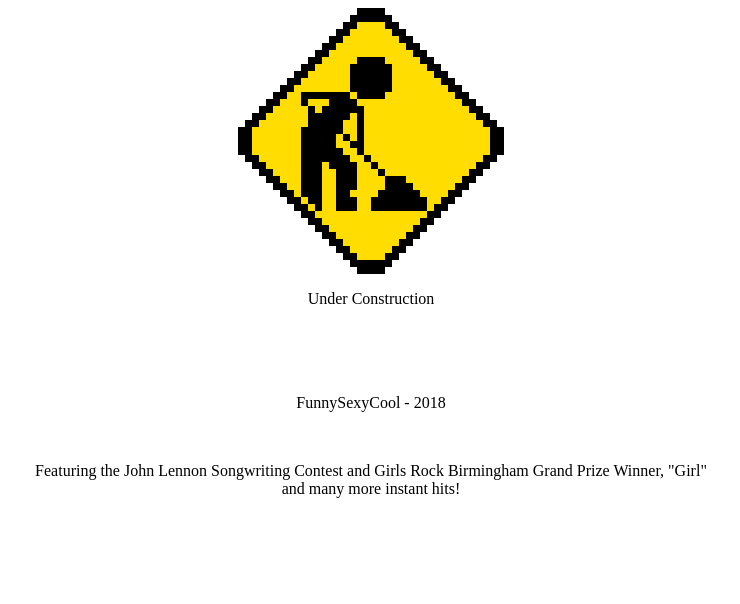
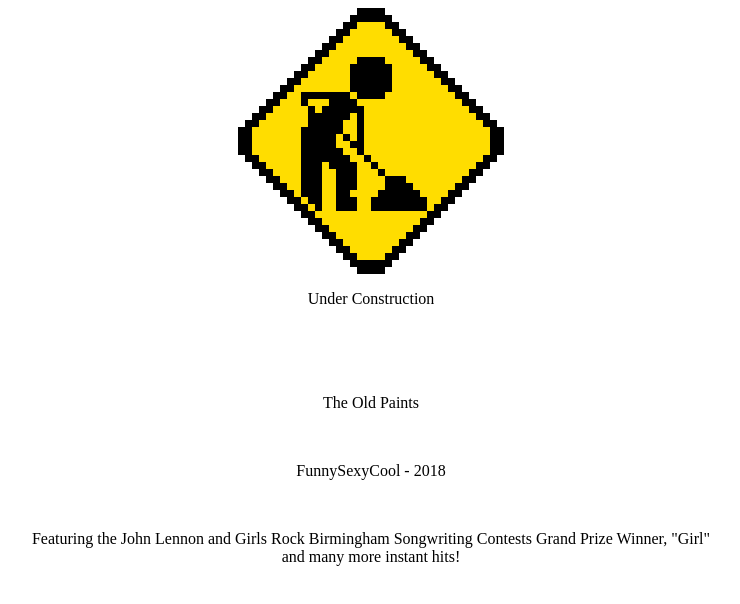
Before and after one commit to TheOldPaints/theoldpaints.github.io, a plain HTML site: page index.html in a window 1280 px wide. Shown: the whole page, without its empty margins (269-1009 px from the left). Drawn offline with Linux system fonts and the light colour scheme.

Commit message:
Update index.html

```diff
--- a/index.html
+++ b/index.html
@@ -2,7 +2,8 @@
 <center>
   <img src="img/under-construction.gif" />
   <p>Under Construction</p></br></br></br>
+<p>The Old Paints</p></br>
 <p>FunnySexyCool - 2018</p> </br>
-<p>Featuring the John Lennon Songwriting Contest and Girls Rock Birmingham Grand Prize Winner, "Girl" </br>and many more instant hits!<p>
+<p>Featuring the John Lennon and Girls Rock Birmingham Songwriting Contests Grand Prize Winner, "Girl" </br>and many more instant hits!<p>
 </center>
 </html>
```
